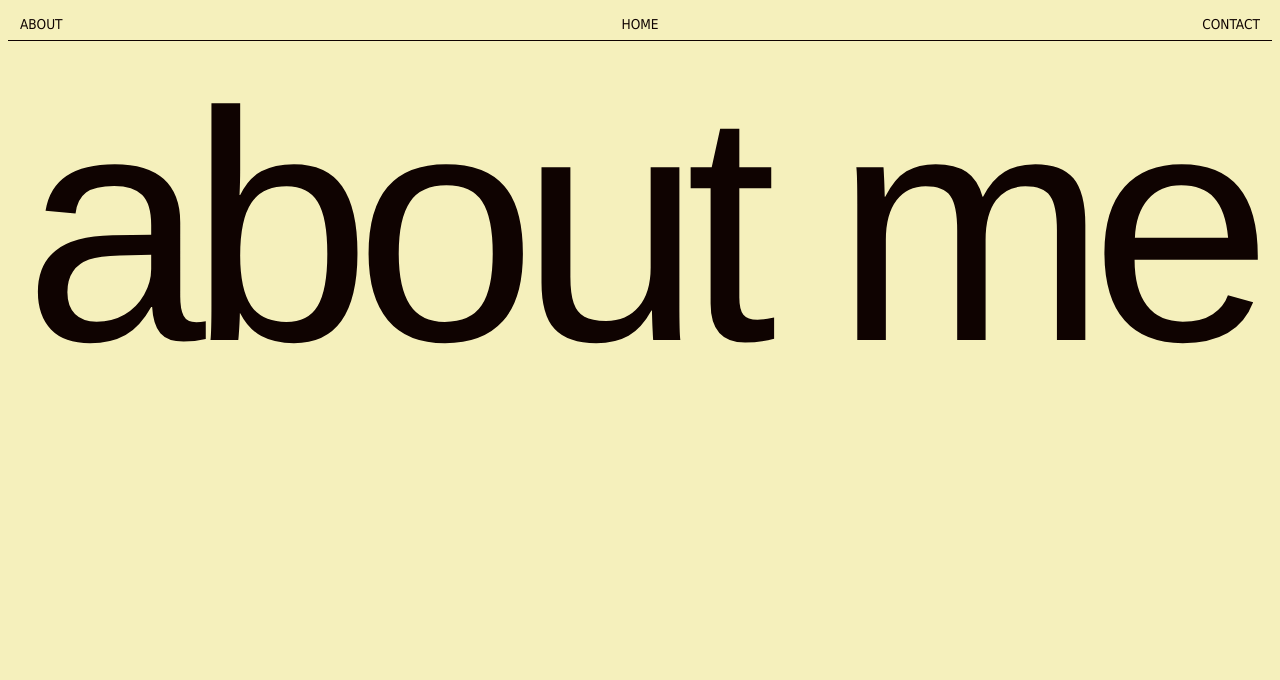
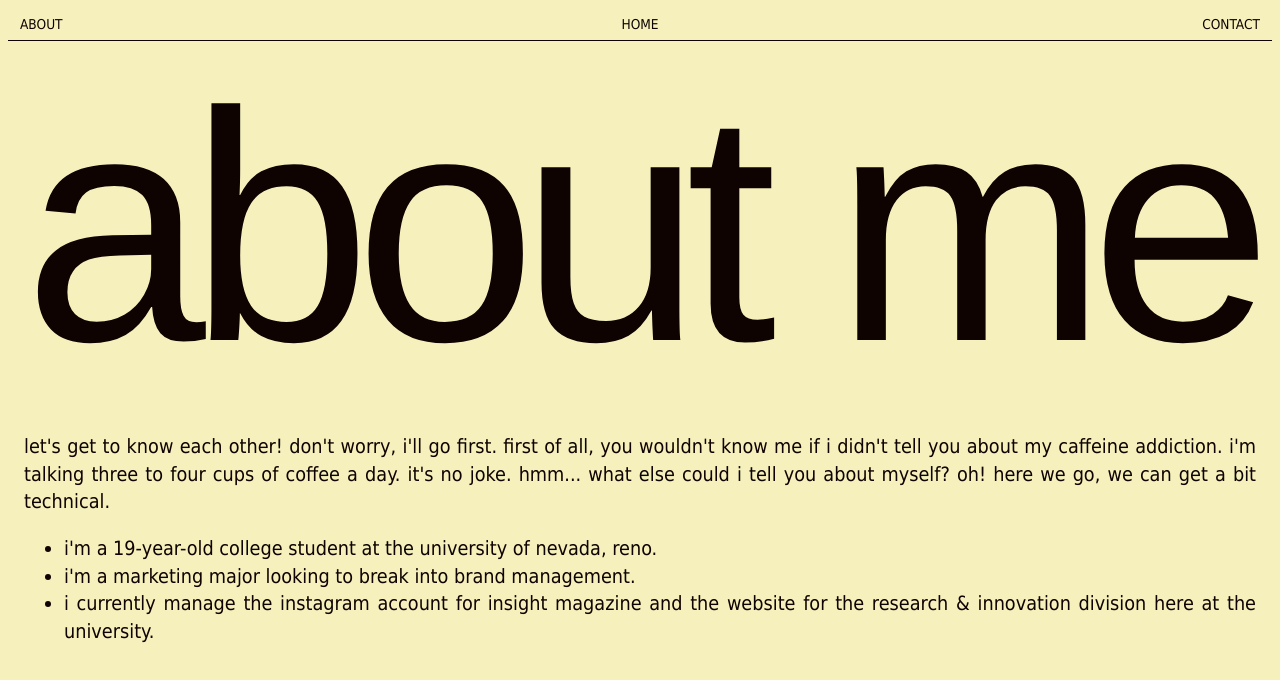
Before and after one commit to josalynemessina/josalyne-messina.com, a plain HTML site: page about.html in a window 1280 px wide. Drawn offline with Linux system fonts and the light colour scheme.

Commit message:
updated about page with info

```diff
--- a/about.html
+++ b/about.html
@@ -17,3 +17,11 @@
         <header class="hero">
             <h1 class="fit">about me</h1>
         </header>
+        <div class="about-me">
+            <p>let's get to know each other! don't worry, i'll go first. first of all, you wouldn't know me if i didn't tell you about my caffeine addiction. i'm talking three to four cups of coffee a day. it's no joke. hmm... what else could i tell you about myself? oh! here we go, we can get a bit technical.</p>
+                <ul>
+                 <li>i'm a 19-year-old college student at the university of nevada, reno.</li>
+                 <li>i'm a marketing major looking to break into brand management.</li>
+                 <li>i currently manage the instagram account for insight magazine and the website for the research & innovation division here at the university.</li>
+                </ul>
+        </div>
```
Also changed, not shown: contact.html (+1 -0 lines).
